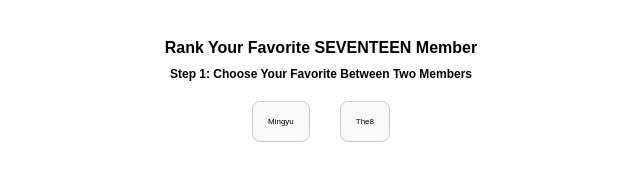
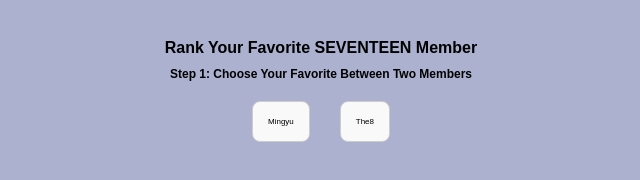
Before and after one commit to Tothemoon9988/seventeen-quiz, a plain HTML site: page index.html in a window 1280 px wide. Shown: the whole page, without its empty margins (319-959 px from the left). Drawn offline with nearby package versions, Linux system fonts and the light colour scheme.

Commit message:
Update index.html

```diff
--- a/index.html
+++ b/index.html
@@ -8,7 +8,7 @@
     <style>
         body {
             font-family: Arial, sans-serif;
-            background-color: #ffffff; /* White background */
+            background-color: #abb1cf; /* White background */
             text-align: center;
             padding: 20px;
             font-size: 0.5em; /* Smaller font size (1/3 of the original size) */
```
